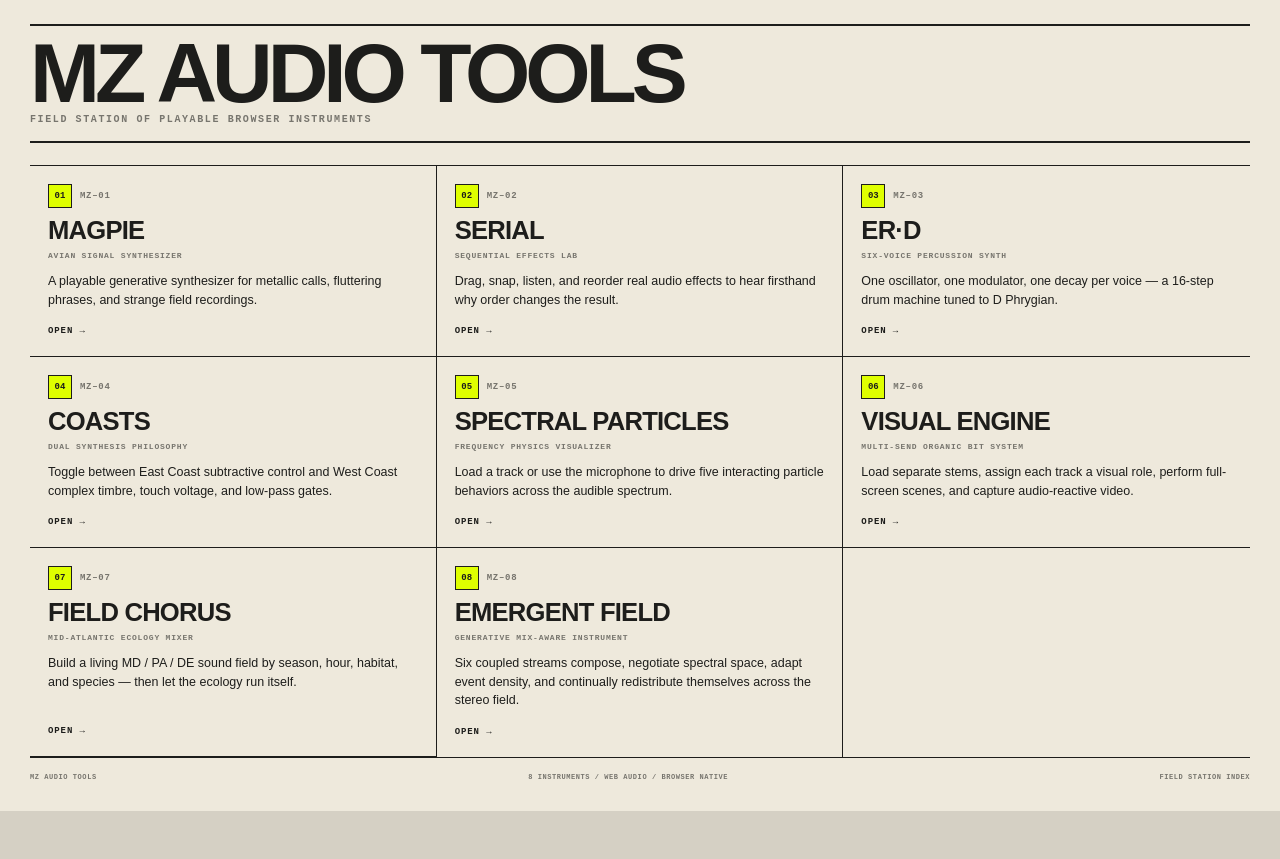
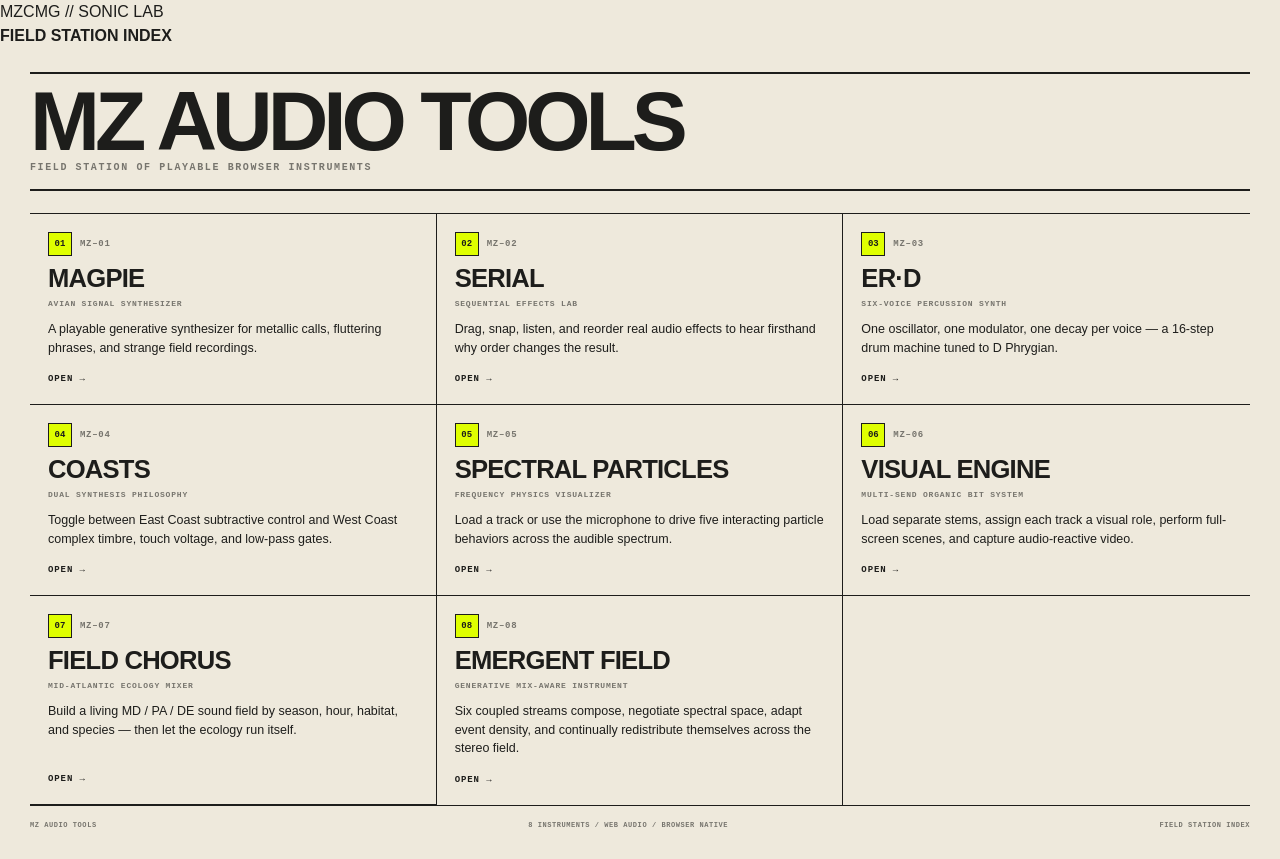
Before and after one commit to matchzimmerman/mz-audio-tools, a Next.js app: page / in a window 1280 px wide. Before the commit the page ends 811 px from the top, so only its background shows below. Built offline with nearby package versions, Linux system fonts and the light colour scheme.

Commit message:
brand layout as MZCMG Sonic Lab

```diff
--- a/app/layout.tsx
+++ b/app/layout.tsx
@@ -1,9 +1,10 @@
 import type { Metadata } from "next";
 import "./globals.css";
+import SonicLabHeader from "./sonic-lab-header";
 
 export const metadata: Metadata = {
-  title: "MZ Audio Tools",
-  description: "A field station of playable browser instruments and audio experiments.",
+  title: "MZCMG // SONIC LAB",
+  description: "A field station of playable browser instruments and audio experiments from Match Zimmerman Creative Media Group.",
   icons: {
     icon: "/favicon.svg",
     shortcut: "/favicon.svg",
@@ -17,7 +18,10 @@ export default function RootLayout({
 }>) {
   return (
     <html lang="en">
-      <body>{children}</body>
+      <body>
+        <SonicLabHeader />
+        {children}
+      </body>
     </html>
   );
 }
```
